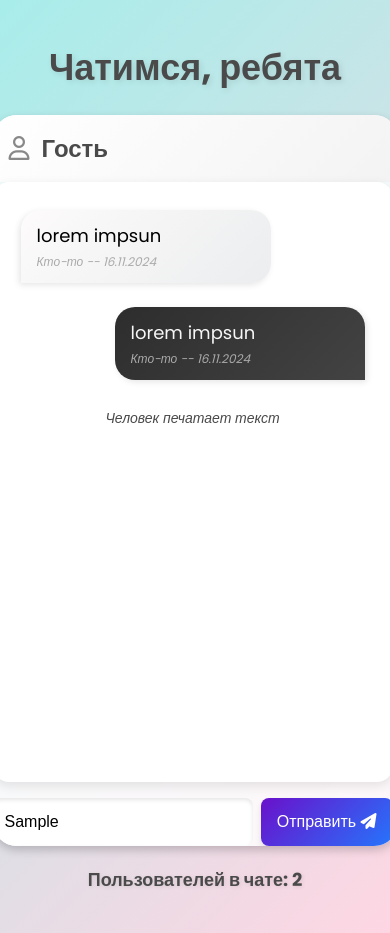
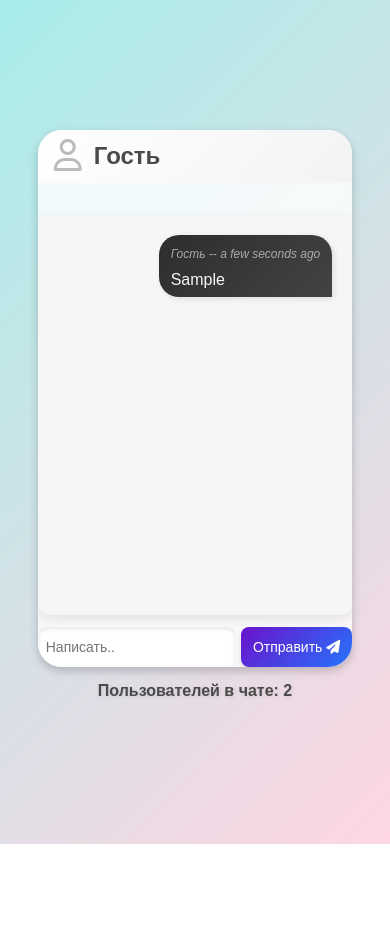
Before and after one commit to maaloznal/my-real-time-chat, a website: page public/index.html in a window 390 px wide. Both pictures are taken after typing "Sample" into the empty fields and a click on the button "Отправить". After the commit the page ends 844 px from the top, so only its background shows below. Drawn offline with nearby package versions, Linux system fonts and the light colour scheme; no server answers.

Commit message:
добавлен основной функционал и стили

```diff
--- a/package.json
+++ b/package.json
@@ -1,5 +1,5 @@
 {
-  "name": "my-chat",
+  "name": "websocketproject",
   "version": "1.0.0",
   "main": "index.js",
   "scripts": {
@@ -12,7 +12,8 @@
   "description": "",
   "dependencies": {
     "express": "^4.21.1",
-    "socket.io": "^4.8.1"
+    "momentjs": "^2.0.0",
+    "ws": "^8.18.0"
   },
   "devDependencies": {
     "nodemon": "^3.1.7"
--- a/public/index.html
+++ b/public/index.html
@@ -2,8 +2,7 @@
 <html lang="en">
   <head>
     <meta charset="UTF-8" />
-    <meta name="viewport" content="width=device-width, initial-scale=1.0" />
-    <link
+    <meta name="viewport" content="width=device-width, initial-scale=1.0, maximum-scale=1.0, user-scalable=no">    <link
       rel="stylesheet"
       href="https://cdnjs.cloudflare.com/ajax/libs/font-awesome/6.6.0/css/all.min.css"
       integrity="sha512-Kc323vGBEqzTmouAECnVceyQqyqdsSiqLQISBL29aUW4U/M7pSPA/gEUZQqv1cwx4OnYxTxve5UMg5GT6L4JJg=="
@@ -11,10 +10,10 @@
       referrerpolicy="no-referrer"
     />
     <link rel="stylesheet" href="style.css" />
-    <title>Document</title>
+    <title>WebSocket Чат</title>
   </head>
   <body>
-    <h1 class="title">Чатимся, ребята</h1>
+    </div>
     <div class="main">
       <div class="name">
         <span><i class="far fa-user"></i></span>
@@ -26,25 +25,12 @@
           maxlength="20"
         />
       </div>
-
+      <ul id="feedback-container">
+        <li class="message-feedback">
+          <p class="feedback" id="feedback"></p>
+        </li>
+      </ul>
       <ul class="message-container" id="message-container">
-        <li class="message-left">
-          <p class="message">
-            lorem impsun
-            <span>Кто-то -- 16.11.2024</span>
-          </p>
-        </li>
-
-        <li class="message-right">
-          <p class="message">
-            lorem impsun
-            <span>Кто-то -- 16.11.2024</span>
-          </p>
-        </li>
-
-        <li class="message-feedback">
-          <p class="feedback" id="feedback">Человек печатает текст</p>
-        </li>
       </ul>
       <form class="message-form" id="message-form">
         <input
@@ -52,6 +38,7 @@
           name="message"
           id="message-input"
           class="message-input"
+          placeholder="Написать.."
         />
         <div class="v-divder"></div>
         <button type="submit" class="send-button">
@@ -60,7 +47,12 @@
       </form>
     </div>
     <h3 class="clients-total" id="clients-total">Пользователей в чате: 2</h3>
-    <script src="/socket.io/socket.io.js"></script>
+    <script
+      src="https://cdnjs.cloudflare.com/ajax/libs/moment.js/2.30.1/moment-with-locales.min.js"
+      integrity="sha512-4F1cxYdMiAW98oomSLaygEwmCnIP38pb4Kx70yQYqRwLVCs3DbRumfBq82T08g/4LJ/smbFGFpmeFlQgoDccgg=="
+      crossorigin="anonymous"
+      referrerpolicy="no-referrer"
+    ></script>
     <script src="main.js"></script>
   </body>
 </html>
--- a/public/main.js
+++ b/public/main.js
@@ -1,4 +1,4 @@
-const socket = io();
+const socket = new WebSocket(`wss://${window.location.host}`);
 
 const clientsTotal = document.getElementById("clients-total");
 const messageContainer = document.getElementById("message-container");
@@ -6,25 +6,91 @@ const nameInput = document.getElementById("name-input");
 const messageForm = document.getElementById("message-form");
 const messageInput = document.getElementById("message-input");
 
+const feedbackElement = document.getElementById("feedback");
+
 messageForm.addEventListener("submit", (e) => {
   e.preventDefault();
   sendMessage();
 });
 
-socket.on("clients-total", (data) => {
-  clientsTotal.innerText = `Пользователей в чате: ${data}`;
+socket.addEventListener("message", (event) => {
+  const message = JSON.parse(event.data);
+
+  switch (message.type) {
+    case "clients-total":
+      clientsTotal.innerText = `Пользователей в чате: ${message.data}`;
+      break;
+
+    case "chat-message":
+      addMessageToUI(false, message.data);
+      break;
+
+    case "feedback":
+      feedbackElement.innerHTML = message.data;
+      break;
+  }
 });
 
 function sendMessage() {
-  console.log(messageInput.value);
+  if (messageInput.value === "") return;
+
   const data = {
     name: nameInput.value,
     message: messageInput.value,
     dateTime: new Date(),
   };
-  socket.emit("message", data);
+
+  socket.send(
+    JSON.stringify({
+      type: "message",
+      data,
+    })
+  );
+
+  addMessageToUI(true, data);
+  messageInput.value = "";
 }
 
-socket.on("chat-message", (data) => {
-  console.log(data);
+function addMessageToUI(isOwnMessage, data) {
+  const element = `
+        <li class="${isOwnMessage ? "message-right" : "message-left"}">
+          <p class="message">
+          <span>${data.name} -- ${moment(data.dateTime).fromNow()}</span>
+            ${data.message}
+          </p>
+        </li>`;
+
+  messageContainer.innerHTML += element;
+  scrollToBottom();
+}
+
+function scrollToBottom() {
+  messageContainer.scrollTo(0, messageContainer.scrollHeight);
+}
+
+messageInput.addEventListener("focus", () => {
+  socket.send(
+    JSON.stringify({
+      type: "feedback",
+      data: `<b>${nameInput.value}</b> <i>печатает..</i>`,
+    })
+  );
 });
+
+messageInput.addEventListener("keypress", () => {
+  socket.send(
+    JSON.stringify({
+      type: "feedback",
+      data: `<b>${nameInput.value}</b> <i>печатает..</i>`,
+    })
+  );
+});
+
+messageInput.addEventListener("blur", () => {
+  socket.send(
+    JSON.stringify({
+      type: "feedback",
+      data: "",
+    })
+  );
+});
--- a/public/style.css
+++ b/public/style.css
@@ -1,4 +1,4 @@
-@import url(https://fonts.googleapis.com/css?family=Poppins:regular,700);
+@import url("https://fonts.googleapis.com/css2?family=Open+Sans:wght@400;700&display=swap");
 
 * {
   margin: 0;
@@ -8,6 +8,7 @@
 }
 
 body {
+  position: relative;
   font-family: "Poppins", sans-serif;
   display: flex;
   flex-direction: column;
@@ -17,6 +18,7 @@ body {
   min-height: 100vh;
   padding: 20px;
 }
+
 
 .title {
   margin: 20px 0;
@@ -34,21 +36,27 @@ body {
   backdrop-filter: blur(10px);
 }
 
-li{
+p.message {
+  display: flex;
+  flex-direction: column;
+  gap: 10px;
+}
+
+li {
   list-style: none;
 }
 
 .name {
   display: flex;
-  font-size: 24px;
+  font-size: 32px;
   font-weight: 700;
-  padding: 16px;
+  padding: 8px 16px;
   color: #4a4a4a;
   background: linear-gradient(135deg, #fff, #f3f3f3);
 }
 
 .name > span {
-  color: #888;
+  color: #bbb;
 }
 
 .name-input {
@@ -65,21 +73,22 @@ li{
 .message-container {
   display: flex;
   flex-direction: column;
-  background-color: #fff;
+  background-color: #f6f6f6;
   width: 400px;
   height: 600px;
+  overflow-y: scroll;
+  overflow-x: hidden;
   border-radius: 16px;
   box-shadow: 0 4px 12px rgba(0, 0, 0, 0.1);
-  overflow-y: auto;
   padding: 16px;
 }
 
 .message-left,
 .message-right {
   list-style: none;
-  padding: 12px 16px;
+  padding: 8px 12px;
   margin: 12px;
-  min-width: 250px;
+  max-width: 250px;
   font-size: 18px;
   word-wrap: break-word;
   animation: fadeIn 0.3s ease-in-out;
@@ -159,7 +168,7 @@ li{
 .v-divider {
   height: 48px;
   width: 2px;
-  background-color: #eaeaea;
+  background-color: #f6f6f6;
 }
 
 .clients-total {
@@ -169,13 +178,60 @@ li{
   text-shadow: 1px 1px 4px rgba(0, 0, 0, 0.1);
 }
 
-@keyframes fadeIn {
-  from {
-    opacity: 0;
-    transform: translateY(10px);
+@media (max-width: 480px) {
+  body {
+    padding: 10px;
   }
-  to {
-    opacity: 1;
-    transform: translateY(0);
+
+  .main {
+    width: 85%;
+    border: none;
+    border-radius: 24px;
+    overflow: hidden;
+    background: rgba(255, 255, 255, 0.8);
+    box-shadow: 0 4px 10px rgba(0, 0, 0, 0.2);
+    backdrop-filter: blur(10px);
+}
+
+  .title {
+    font-size: 24px;
+    margin: 10px 0;
+  }
+
+  .message-container {
+    width: 100%;
+    height: 400px;
+    border-radius: 12px;
+    padding: 12px;
+  }
+
+  .message-left,
+  .message-right {
+    max-width: 70%;
+    font-size: 16px;
+    margin: 8px;
+  }
+
+  .message-form {
+    width: 100%;
+    margin-top: 12px;
+  }
+
+  .message-input {
+    height: 40px;
+    font-size: 14px;
+    padding: 0 8px;
+  }
+
+  .send-button {
+    height: 40px;
+    font-size: 14px;
+    padding: 0 12px;
+    margin-left: 6px;
+  }
+
+  .clients-total {
+    font-size: 16px;
+    margin: 15px 0;
   }
 }
```
Also changed, not shown: app.js (+50 -15 lines), 1 other file.
